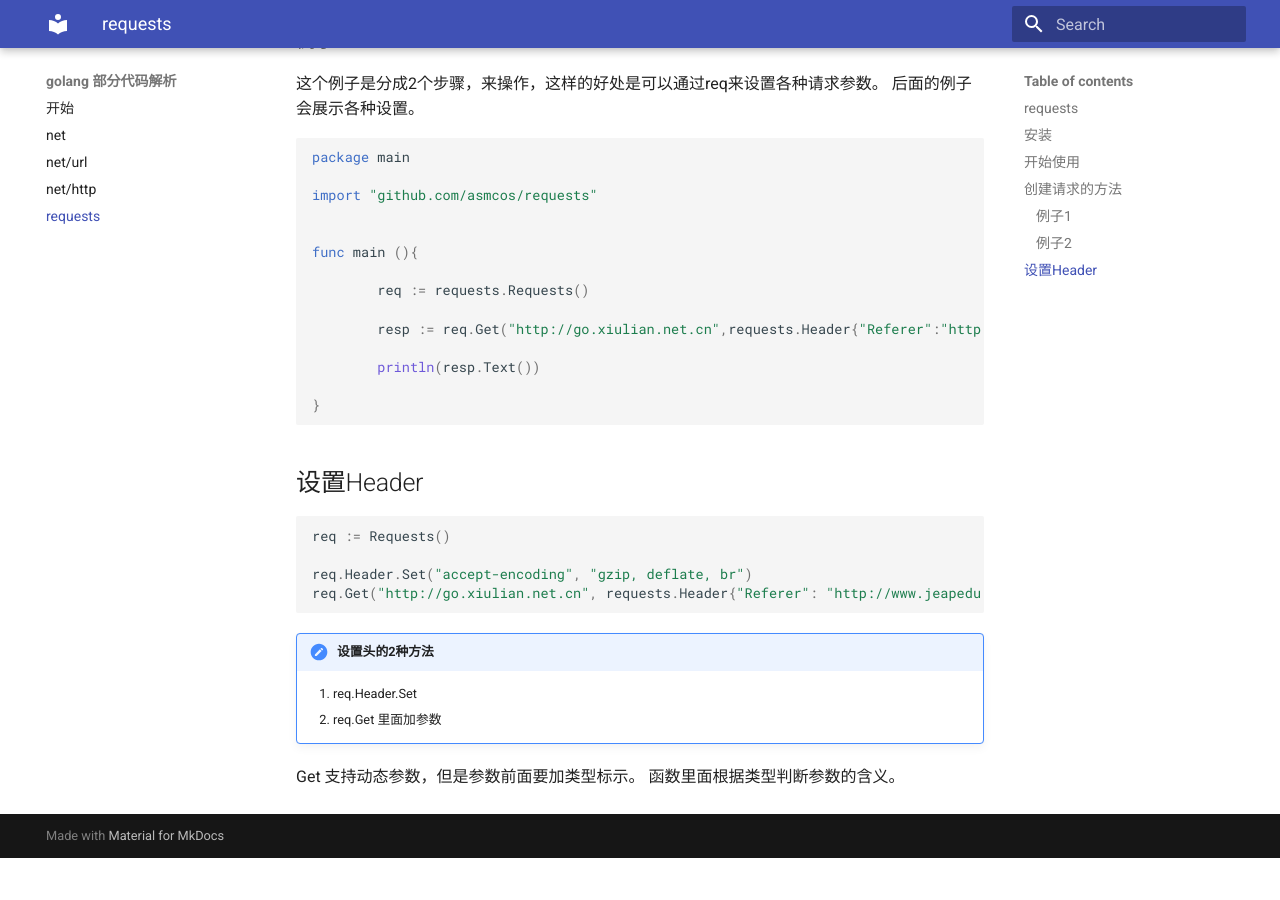
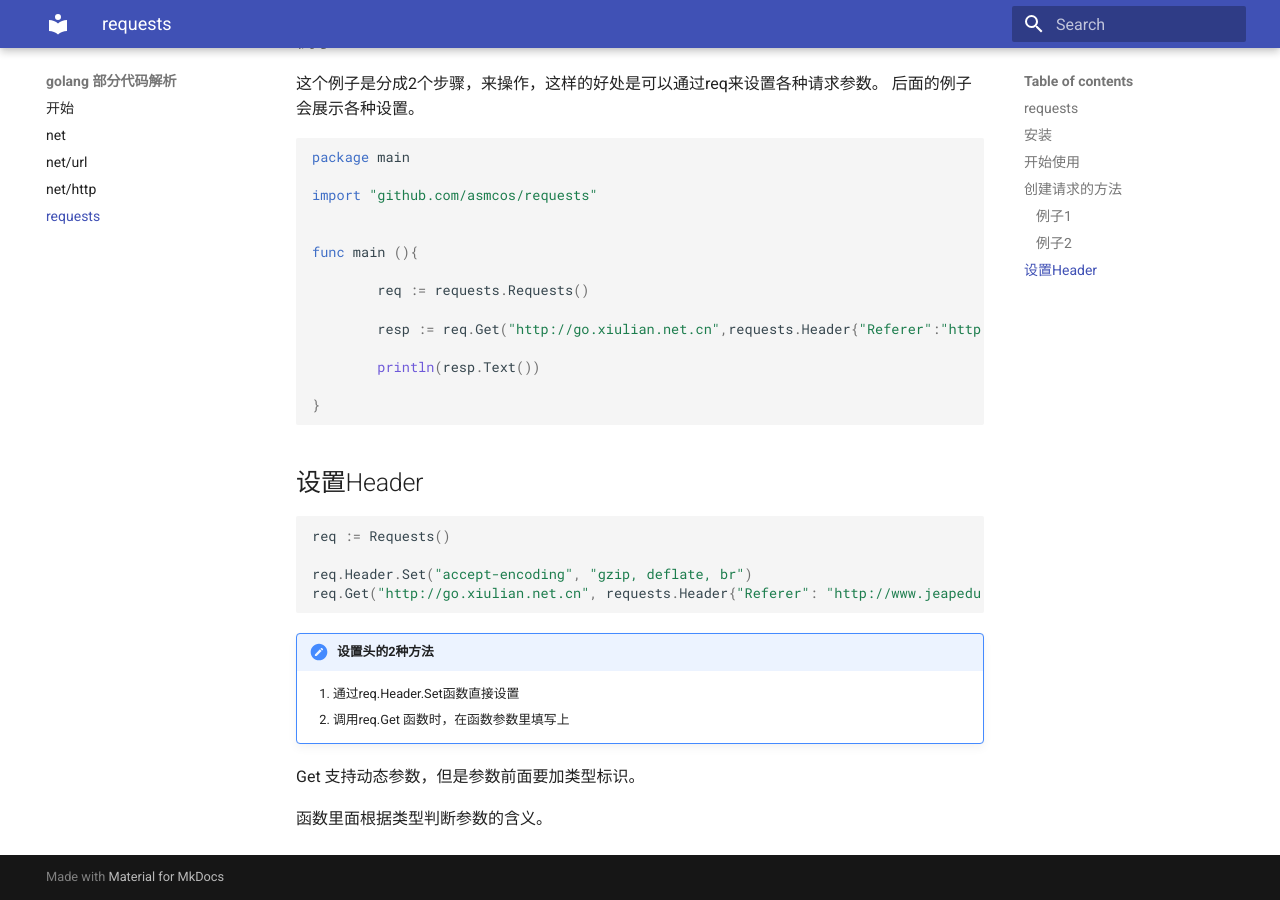
Before and after one commit to asmcos/goexample, an MkDocs documentation site: the page built from docs/requests.md, in a window 1280 px wide and 900 px high, scrolled down 1659 px. Built offline with MkDocs 1.6.1 and Material for MkDocs 9.7.7, drawn with Linux system fonts in a browser that asks for light colours; old or Windows-style settings are respelled for this version of MkDocs; before the commit the page ends 2517 px from its top, so only the background shows below that.

Commit message:
修改了几个错别字和语句

````diff
--- a/docs/requests.md
+++ b/docs/requests.md
@@ -106,8 +106,9 @@ req.Get("http://go.xiulian.net.cn", requests.Header{"Referer": "http://www.jeape
 ```
 
 !!! 设置头的2种方法
-    1. req.Header.Set
-    2. req.Get 里面加参数
+    1. 通过req.Header.Set函数直接设置
+    2. 调用req.Get 函数时，在函数参数里填写上
 
-Get 支持动态参数，但是参数前面要加类型标示。
+Get 支持动态参数，但是参数前面要加类型标识。
+
 函数里面根据类型判断参数的含义。
````
